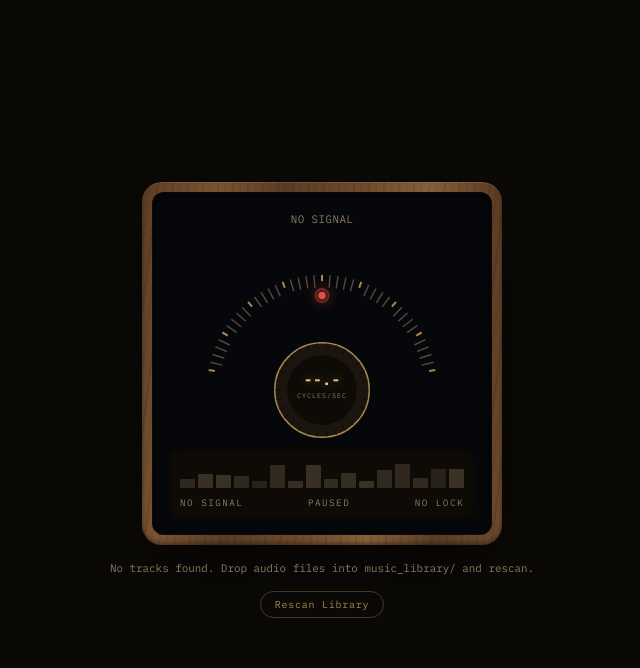
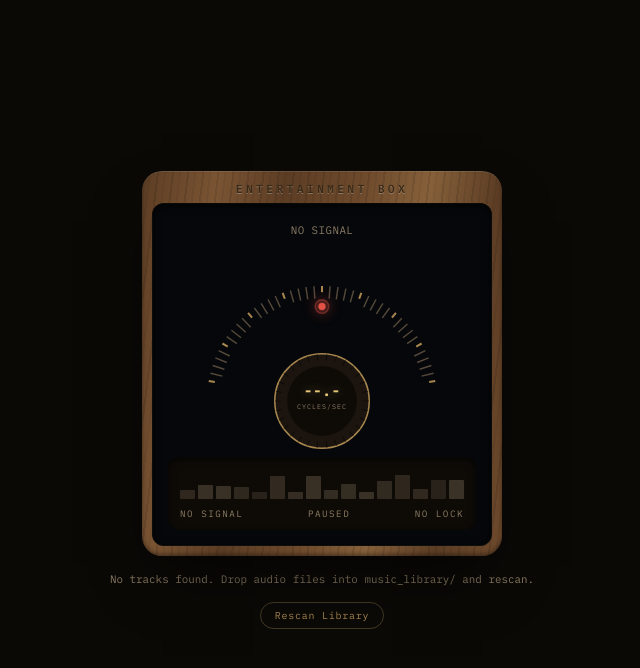
Before and after one commit to Vaseago/ImperialRadioDirectorate, a FastAPI app: page / in a window 1280 px wide. Shown: the top 668 px of the page, without its empty margins (318-958 px from the left). Run offline with FastAPI, Linux system fonts and the light colour scheme; data that the repository does not hold is empty.

Commit message:
Etch "Entertainment Box" into the wood frame, document news-snippets/commercials sharing one folder
The device had no visible name anywhere once the cabinet/crown were
removed. Added a recessed, engraved-looking .frame-label across the top
of the wood border itself rather than a separate plaque.

Also documents a real design decision: the future radio-news-snippets
feature will share music_library_commercials/ with ad jingles rather
than getting its own folder, since the existing ad-break logic already
treats that pool generically - no new backend work needed when it's
eventually built.

Co-Authored-By: Claude Sonnet 5 <noreply@anthropic.com>

```diff
--- a/web/static/css/style.css
+++ b/web/static/css/style.css
@@ -37,12 +37,31 @@ body {
 /* ============ WOOD FRAME + THE BLACK BOX ============ */
 .wood-frame {
   width: min(360px, 90vw);
-  padding: 10px;
+  padding: 32px 10px 10px;
   border-radius: 20px;
+  position: relative;
   background:
     repeating-linear-gradient(97deg, rgba(0,0,0,0.10) 0 2px, transparent 2px 7px, rgba(0,0,0,0.05) 7px 9px, transparent 9px 15px),
     linear-gradient(100deg, #5c3d24 0%, #7a5433 18%, #5c3d24 34%, #6e4a2c 52%, #86603a 68%, #5c3d24 84%, #6e4a2c 100%);
   box-shadow: 0 30px 60px -20px rgba(0,0,0,0.7), inset 0 1px 0 rgba(255,255,255,0.12), inset 0 -2px 4px rgba(0,0,0,0.4);
+}
+
+/* Etched into the wood, not a separate plaque - a recessed groove
+   (darker than the surrounding wood, no glow) with a thin highlight
+   just below catching the light, like a routed engraving. */
+.frame-label {
+  position: absolute;
+  top: 10px;
+  left: 0;
+  right: 0;
+  text-align: center;
+  font-family: 'IBM Plex Mono', monospace;
+  font-size: 0.72rem;
+  font-weight: 600;
+  letter-spacing: 0.28em;
+  text-transform: uppercase;
+  color: #3a2a18;
+  text-shadow: 0 1px 0 rgba(255,255,255,0.25);
 }
 
 .now-playing {
--- a/web/templates/index.html
+++ b/web/templates/index.html
@@ -14,6 +14,7 @@
 
 <div class="wrap">
   <div class="wood-frame">
+    <div class="frame-label">Entertainment Box</div>
     <div class="dial-shell">
       <div class="now-playing" id="now-playing">NO SIGNAL</div>
       <div class="dial-scale-wrap">
```
Also changed, not shown: CLAUDE.md (+22 -2 lines).
